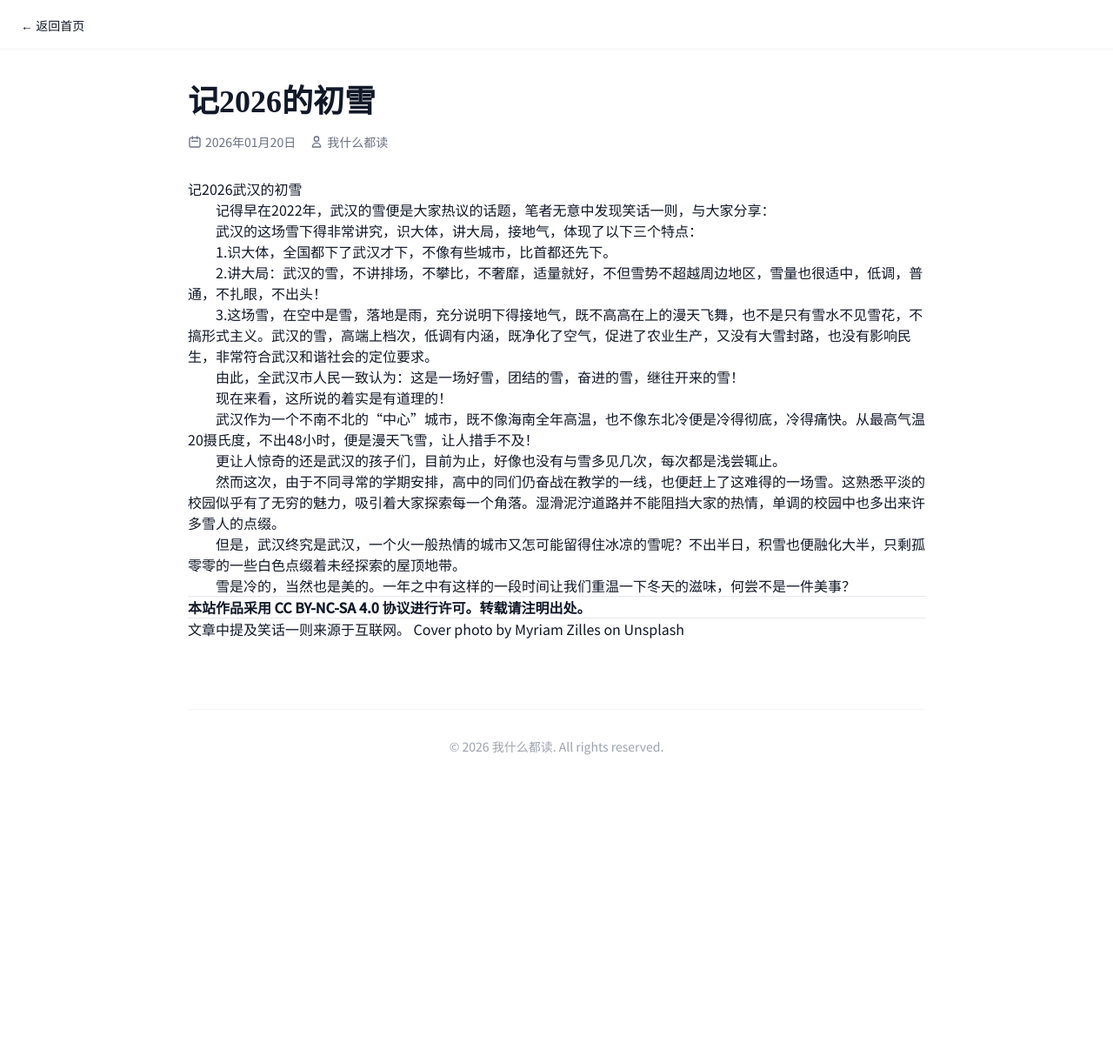
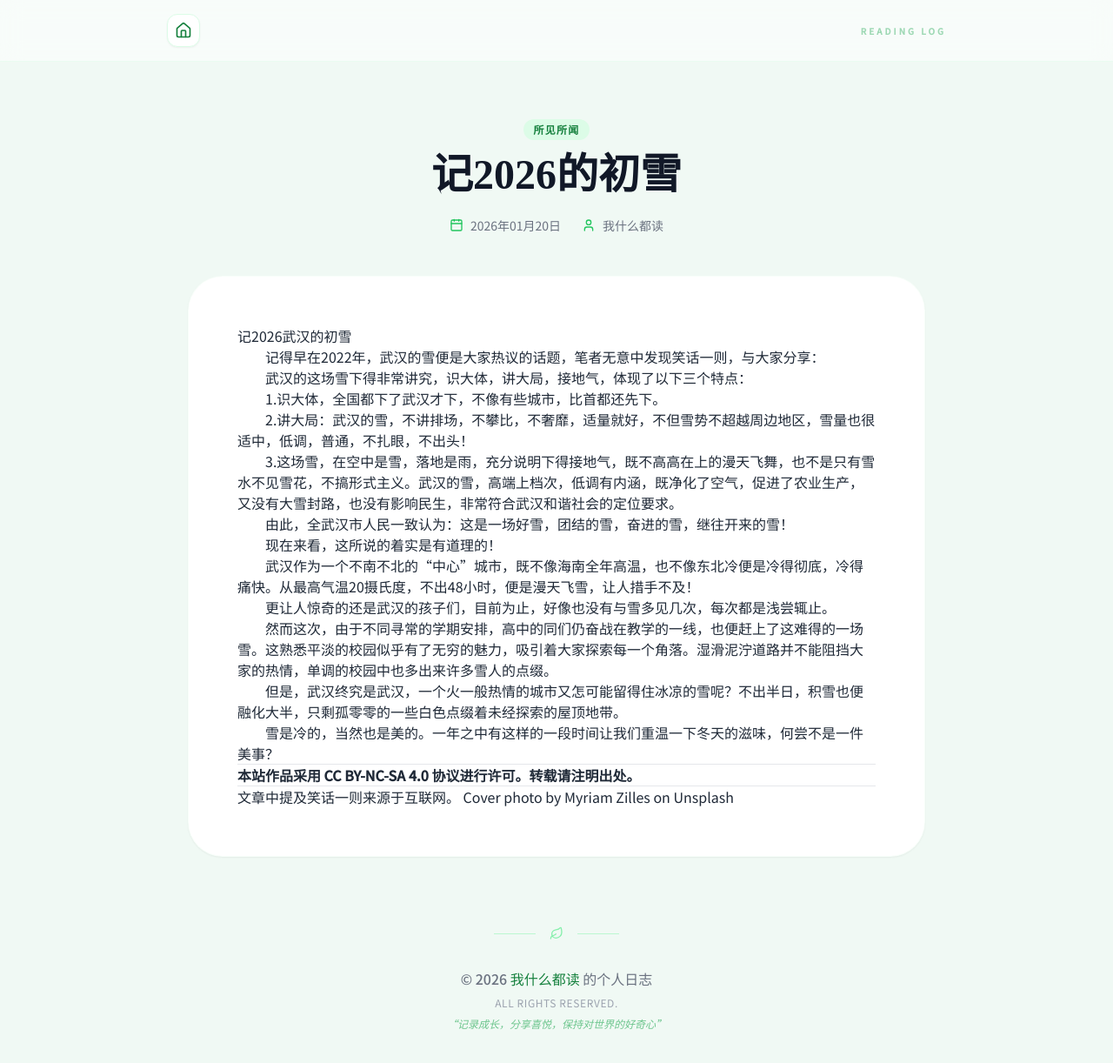
Before and after one commit to whydoIneedaname-cyber/whydoIneedaname-cyber.github.io, a Jekyll site: the page built from _posts/2026-01-20-2026的初雪.md, in a window 1280 px wide and 1297 px high. Shown: the top 1222 px of the window at 87% size. Built offline with Jekyll 4.4.1, drawn with Linux system fonts in a browser that asks for light colours; nearby versions of some CDN libraries.

Commit message:
Update post layout with new styles and navigation

```diff
--- a/_layouts/post.html
+++ b/_layouts/post.html
@@ -7,6 +7,7 @@
     {% seo %}
 
     <script src="https://cdn.tailwindcss.com"></script>
+    <script src="https://unpkg.com/lucide@latest"></script>
     <style>
         @import url('https://fonts.loli.net/css2?family=Noto+Serif+SC:wght@700&family=Noto+Sans+SC:wght@400;500&display=swap');
 
@@ -22,39 +23,75 @@
         .prose p:first-child {
             margin-top: 0 !important;
         }
+
+        /* 自定义浅色背景色调 */
+        .bg-soft-green { background-color: #f0f9f4; }
     </style>
 </head>
-<body class="bg-white dark:bg-gray-900 text-gray-900 dark:text-gray-100 transition-colors">
-    <!-- 导航栏简易版（可选，确保顶部有呼吸感但不留白） -->
-    <nav class="border-b border-gray-100 dark:border-gray-800 px-6 py-4">
-        <a href="/" class="text-sm font-medium hover:text-blue-500 transition-colors">← 返回首页</a>
+<body class="bg-soft-green text-gray-800 transition-colors">
+    <!-- 导航栏：UI 图标返回首页 -->
+    <nav class="bg-white/50 backdrop-blur-md border-b border-green-100/50 px-6 py-4 sticky top-0 z-10">
+        <div class="max-w-4xl mx-auto flex items-center justify-between">
+            <a href="/" class="p-2 rounded-xl bg-white border border-green-100 text-green-700 hover:bg-green-50 hover:scale-105 transition-all shadow-sm flex items-center justify-center" title="返回首页">
+                <i data-lucide="home" class="w-5 h-5"></i>
+            </a>
+            <span class="text-[10px] text-green-600/40 tracking-[0.3em] uppercase font-bold">Reading Log</span>
+        </div>
     </nav>
 
-    <!-- 主体内容：注意 py-10 减少了顶部间距 -->
-    <main class="max-w-4xl mx-auto px-6 py-10">
+    <!-- 主体内容 -->
+    <main class="max-w-4xl mx-auto px-6 py-12 md:py-16">
         <!-- 文章页头部信息 -->
-        <header class="mb-8">
-            <h1 class="text-3xl md:text-4xl font-bold serif mb-4">{{ page.title }}</h1>
-            <div class="flex items-center text-gray-500 text-sm space-x-4">
+        <header class="mb-12 text-center">
+            <div class="inline-block px-3 py-1 bg-green-100 text-green-700 text-xs font-bold rounded-full mb-4 uppercase tracking-widest">
+                {{ page.category | default: "随笔" }}
+            </div>
+            <h1 class="text-3xl md:text-5xl font-bold serif mb-6 text-gray-900 leading-tight">{{ page.title }}</h1>
+
+            <div class="flex items-center justify-center text-gray-500 text-sm space-x-6">
                 <span class="flex items-center">
-                    <svg class="w-4 h-4 mr-1" fill="none" stroke="currentColor" viewBox="0 0 24 24"><path stroke-linecap="round" stroke-linejoin="round" stroke-width="2" d="M8 7V3m8 4V3m-9 8h10M5 21h14a2 2 0 002-2V7a2 2 0 00-2-2H5a2 2 0 00-2 2v12a2 2 0 002 2z"></path></svg>
+                    <i data-lucide="calendar" class="w-4 h-4 mr-2 text-green-500"></i>
                     {{ page.date | date: "%Y年%m月%d日" }}
                 </span>
                 <span class="flex items-center">
-                    <svg class="w-4 h-4 mr-1" fill="none" stroke="currentColor" viewBox="0 0 24 24"><path stroke-linecap="round" stroke-linejoin="round" stroke-width="2" d="M16 7a4 4 0 11-8 0 4 4 0 018 0zM12 14a7 7 0 00-7 7h14a7 7 0 00-7-7z"></path></svg>
+                    <i data-lucide="user" class="w-4 h-4 mr-2 text-green-500"></i>
                     我什么都读
                 </span>
             </div>
         </header>
 
-        <!-- 正文内容 -->
-        <article class="prose dark:prose-invert lg:prose-xl max-w-none">
+        <!-- 正文内容：白色卡片包裹感 -->
+        <article class="bg-white rounded-[2.5rem] p-8 md:p-14 shadow-sm border border-green-50/50 prose lg:prose-xl max-w-none">
             {{ content }}
         </article>
 
-        <footer class="mt-20 pt-8 border-t border-gray-100 dark:border-gray-800 text-center text-gray-400 text-sm">
-            © {{ "now" | date: "%Y" }} 我什么都读. All rights reserved.
+        <!-- 版权声明区域 -->
+        <footer class="mt-20 pb-12 text-center">
+            <!-- 装饰性分割线 -->
+            <div class="flex items-center justify-center space-x-4 mb-8">
+                <div class="h-[1px] w-12 bg-green-200"></div>
+                <div class="text-green-300"><i data-lucide="leaf" class="w-4 h-4"></i></div>
+                <div class="h-[1px] w-12 bg-green-200"></div>
+            </div>
+
+            <!-- 版权文字 -->
+            <div class="space-y-2">
+                <p class="text-gray-500 font-medium">
+                    © {{ "now" | date: "%Y" }} <span class="text-green-700">我什么都读</span> 的个人日志
+                </p>
+                <p class="text-gray-400 text-xs tracking-wider uppercase">
+                    All Rights Reserved.
+                </p>
+                <p class="text-xs mt-4 text-green-600/60 font-medium italic">
+                    “记录成长，分享喜悦，保持对世界的好奇心”
+                </p>
+            </div>
         </footer>
     </main>
+
+    <script>
+        // 初始化 Lucide 图标
+        lucide.createIcons();
+    </script>
 </body>
 </html>
```
